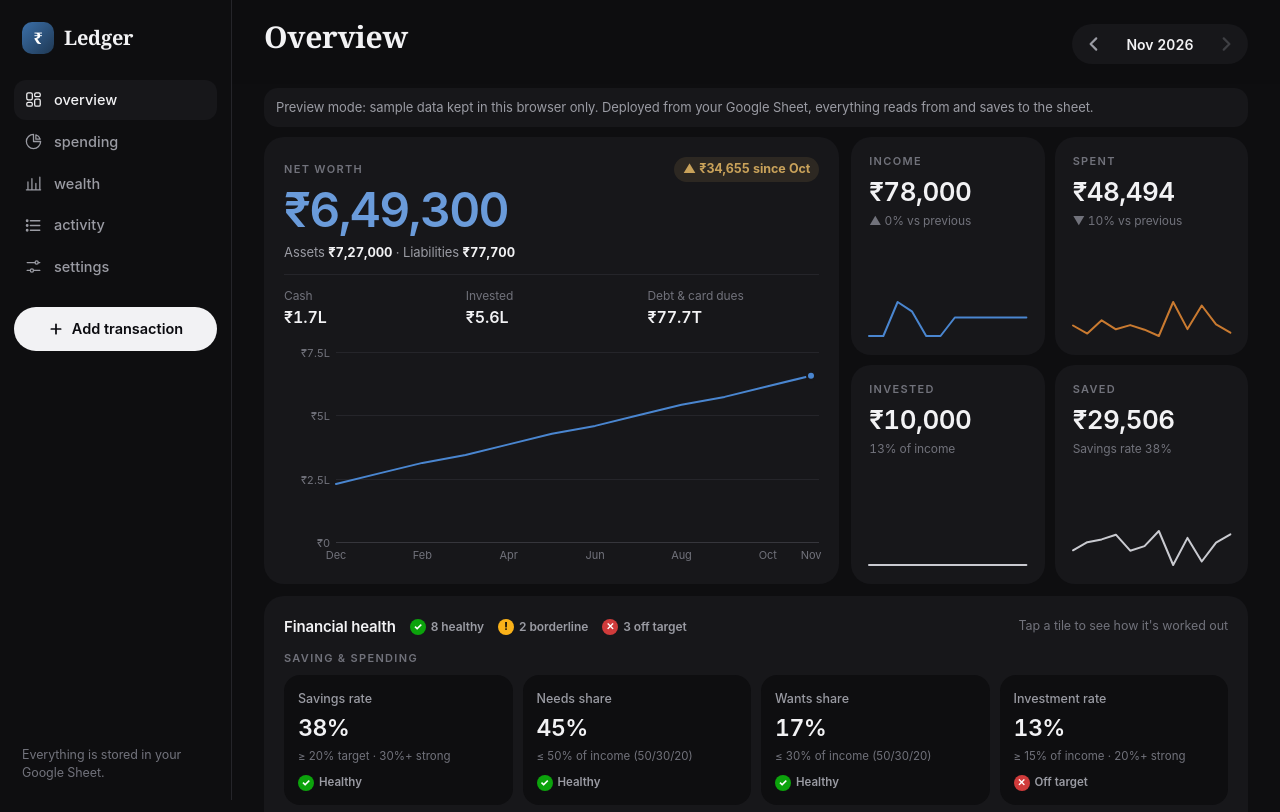
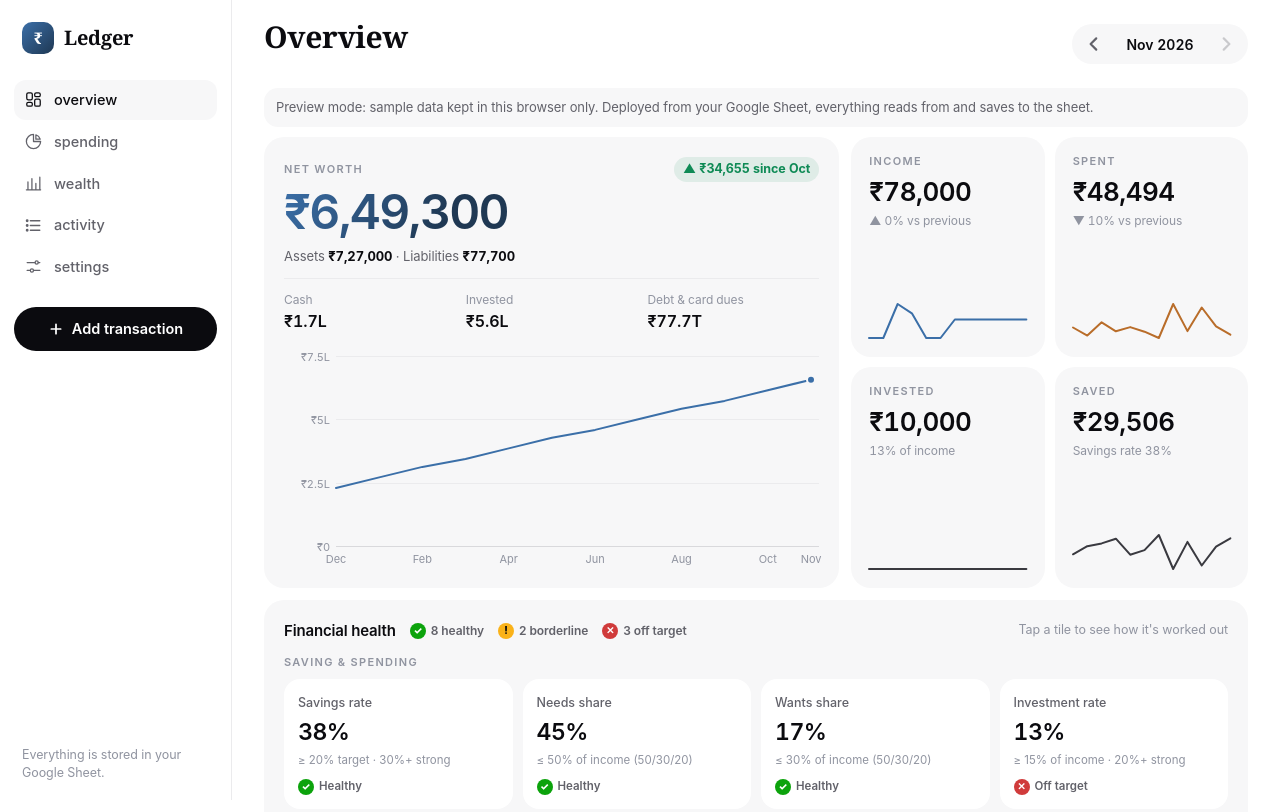
Before and after one commit to anuragc1911/ledger, a plain HTML site: page Index.html in a window 1280 px wide. Shown: the top 812 px of the page. Drawn offline with Linux system fonts and the dark colour scheme.

Commit message:
Always use the light theme; net worth in a deep navy gradient with a green/red change chip
Co-Authored-By: Claude Opus 5.5 <noreply@anthropic.com>

```diff
--- a/Index.html
+++ b/Index.html
@@ -3,6 +3,7 @@
 <head>
 <base target="_blank">
 <meta charset="utf-8">
+<meta name="color-scheme" content="light only">
 <meta name="viewport" content="width=device-width, initial-scale=1, viewport-fit=cover">
 <title>Ledger</title>
 <style>
@@ -19,16 +20,7 @@
   --safe-b:env(safe-area-inset-bottom,0px); --safe-t:env(safe-area-inset-top,0px);
   font-family:system-ui,-apple-system,"Segoe UI",Roboto,sans-serif;
 }
-@media (prefers-color-scheme:dark){
-  :root{
-    color-scheme:dark;
-    --page:#0d0d0d; --surface:#1a1a19; --surface-2:#262624; --hover:rgba(255,255,255,.06);
-    --ink:#f0efec; --ink-2:#c3c2b7; --muted:#8f8d86;
-    --grid:#2c2c2a; --axis:#383835; --border:rgba(255,255,255,.08);
-    --s1:#3987e5; --s2:#d95926; --s3:#199e70; --s4:#c98500; --s5:#d55181;
-    --good-text:#0ca30c; --bad-text:#e66767; --accent:#3987e5;
-  }
-}
+
 *{box-sizing:border-box;-webkit-tap-highlight-color:transparent}
 html,body{margin:0;background:var(--page);color:var(--ink)}
 body{font-size:15px;line-height:1.4;-webkit-font-smoothing:antialiased;padding-bottom:calc(84px + var(--safe-b))}
@@ -359,16 +351,7 @@ dialog.sheet::backdrop{background:rgba(0,0,0,.4)}
   --serif:Georgia,"Iowan Old Style","Times New Roman",serif;
   font-family:-apple-system,BlinkMacSystemFont,"SF Pro Text","Inter","Segoe UI",Roboto,system-ui,sans-serif;
 }
-@media (prefers-color-scheme:dark){
-  :root{
-    --page:#0E0E10; --surface:#17171A; --surface-2:#202024; --track:#2A2A2F; --hover:rgba(255,255,255,.05);
-    --ink:#F2F2F4; --ink-2:#C9CAD0; --muted:#9A9BA3; --faint:#71727B;
-    --grid:#25252A; --axis:#36363C; --border:#25252A;
-    --s1:#4A86D0; --s2:#C97A30;
-    --good-text:#3DBB7F; --bad-text:#E07A62; --gold:#C9A25A; --gold-tint:rgba(201,162,90,.12);
-    --accent:#6A9BDA; --accent-tint:rgba(106,155,218,.12); --primary:#F2F2F4; --primary-ink:#0B0B0F;
-  }
-}
+
 body{font-size:15px;line-height:1.5;letter-spacing:-.005em}
 .top{background:color-mix(in srgb,var(--page) 90%,transparent)}
 .top h1{font-family:var(--serif);font-weight:600;letter-spacing:-.01em;font-size:24px}
@@ -391,7 +374,9 @@ body{font-size:15px;line-height:1.5;letter-spacing:-.005em}
 .split span{color:var(--faint)}
 .split b{font-weight:600}
 .chg{background:var(--gold-tint);color:var(--gold)}
-.chg.pos,.chg.neg{color:var(--gold)}
+.chg.pos{color:var(--good-text);background:rgba(14,138,85,.1)}
+.chg.neg{color:var(--bad-text);background:rgba(179,65,47,.1)}
+.big{background:linear-gradient(120deg,#3B6FA8 0%,#1F3853 70%);-webkit-background-clip:text;background-clip:text;color:transparent;-webkit-text-fill-color:transparent;display:inline-block;padding-bottom:2px}
 
 /* indicator tiles: white cards inside the grey card */
 .itile{background:var(--page);border:0;border-radius:16px;padding:15px 14px 13px}
```
